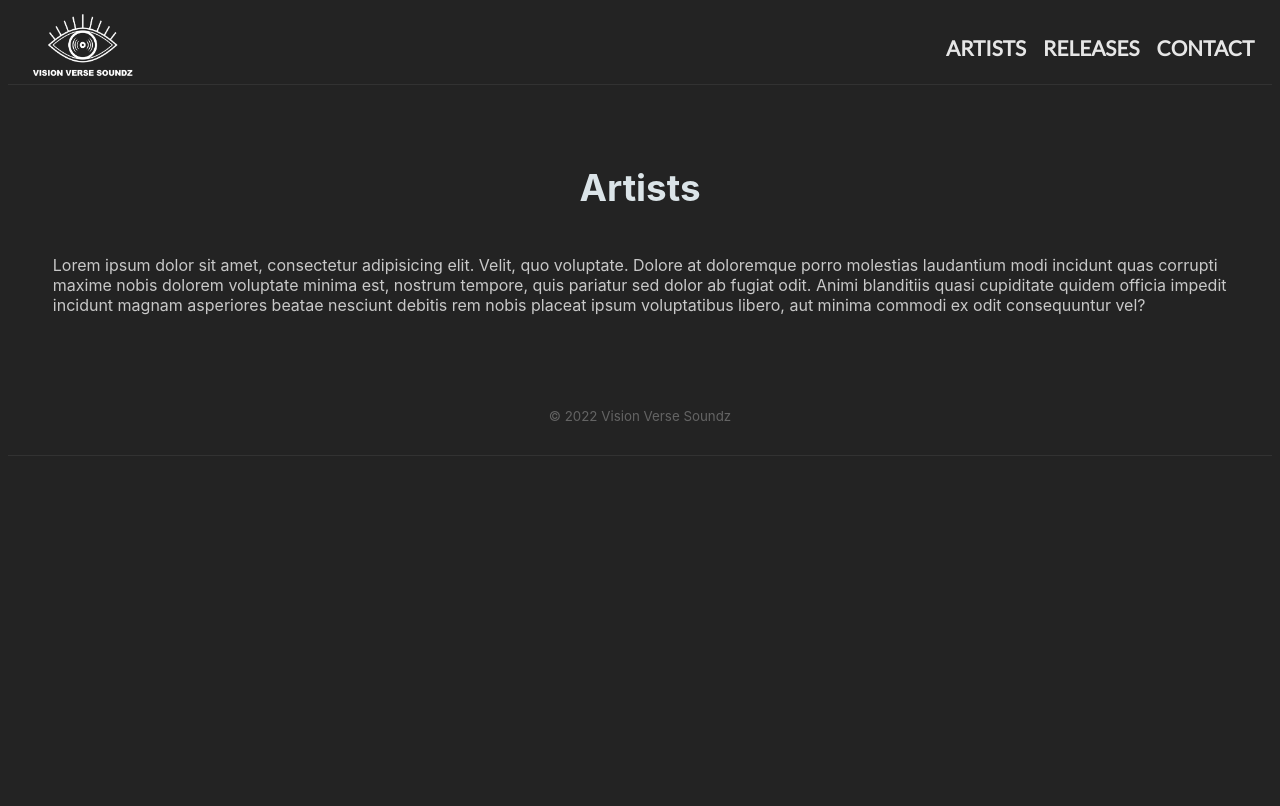
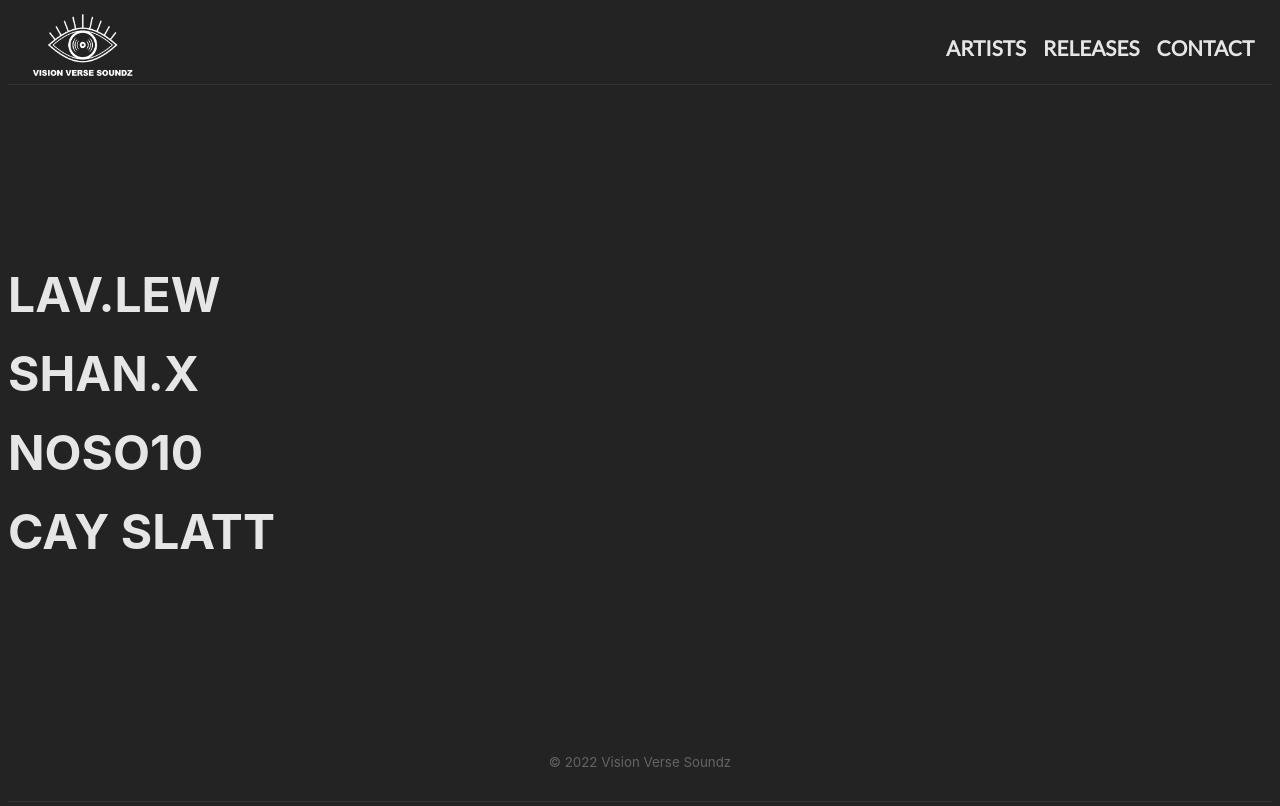
Before and after one commit to jasoncassella/vision-verse-soundz, a Next.js app: page /artists in a window 1280 px wide. Shown: the top 806 px of the page. Built offline with nearby package versions, Linux system fonts and the light colour scheme.

Commit message:
setup barebones for artist page

```diff
--- /dev/null
+++ b/data.js
@@ -0,0 +1,27 @@
+// eslint-disable-next-line import/no-anonymous-default-export
+export default [
+	{
+		id: 1,
+		name: 'Lav.Lew',
+		description:
+			"Lav.Lew is an upcoming melodic rapper from South Florida. Law.Lew is a storyteller and tells emotional stories that he and his loved ones have been through. He's been making music his whole life but just recently began recording and releasing it. His strong melodic flow, genuine energy, and the feeling he puts on every track have begun to build a fanbase everywhere he's heard.",
+	},
+	{
+		id: 2,
+		name: 'Shan.X',
+		description:
+			'Shan.X is a 20-year-old singer, rapper, model, and YouTube personality. Native to New York, the young artist attacks a large number of versatile beats and styles of production and mashes the style of the production with her own unique style. Shan.X combines styles of a wide variety of inspirations in her music ranging from Rico Nasty to Summer Walker and many others.',
+	},
+	{
+		id: 3,
+		name: 'Noso10',
+		description:
+			'Noso1o is a 20-year-old rapper from Baltimore MD. Noso1o has a variety of influences and is constantly approaching each song and project with a unique lends and style. He took an interest in rap at a young age, though his primary focus growing up was poetry. By the start of the pandemic, he applied his writing skills to blend his two passions and stepped in the studio where his music career began.',
+	},
+	{
+		id: 4,
+		name: 'Cay Slatt',
+		description:
+			'Cay Slatt is a 20-year-old rapper from Brooklyn NY. Inspired by many great New York rappers that have come before him, Cay Slatt aims to once again change the game and put the city on his back. With roots in Drill, Cay Slatt attacks a variety of styles of beats and aims to look at each song with a unique style and approach. With a naturally unique/deep voice combined with complex lyrics and a hard delivery Cay Slatt stands out among other rappers.',
+	},
+];
--- a/pages/artists/index.js
+++ b/pages/artists/index.js
@@ -1,15 +1,27 @@
 import Head from 'next/head';
 import Navbar from '../../components/Navbar';
+import data from '../../data';
+import Link from 'next/link';
 
 const Artists = () => {
 	return (
-		<>
+		<section className='artists'>
 			<Head>
 				<title>VVS | Artists</title>
 			</Head>
-			<h1 className='title'>Artists</h1>
-			<p className="text">Lorem ipsum dolor sit amet, consectetur adipisicing elit. Velit, quo voluptate. Dolore at doloremque porro molestias laudantium modi incidunt quas corrupti maxime nobis dolorem voluptate minima est, nostrum tempore, quis pariatur sed dolor ab fugiat odit. Animi blanditiis quasi cupiditate quidem officia impedit incidunt magnam asperiores beatae nesciunt debitis rem nobis placeat ipsum voluptatibus libero, aut minima commodi ex odit consequuntur vel?</p>
-		</>
+			<h1>
+				<Link href='#'>Lav.Lew</Link>
+			</h1>
+			<h1>
+				<Link href='#'>Shan.X</Link>
+			</h1>
+			<h1>
+				<Link href='#'>Noso10</Link>
+			</h1>
+			<h1>
+				<Link href='#'>Cay Slatt</Link>
+			</h1>
+		</section>
 	);
 };
 
--- a/pages/contact.js
+++ b/pages/contact.js
@@ -2,13 +2,13 @@ import Head from 'next/head';
 
 const Contact = () => {
 	return (
-		<>
+		<section className='contact'>
 			<Head>
 				<title>VVS | Contact</title>
 			</Head>
 			<h1 className='title'>Contact</h1>
       <p className="text">Lorem ipsum, dolor sit amet consectetur adipisicing elit. Deserunt fugit necessitatibus consequatur et ea deleniti. Id temporibus sunt ab, neque, fugiat ipsa dolores accusantium autem natus praesentium magni assumenda commodi illo, unde maxime sed molestias? Eveniet ipsum ab vitae quasi deserunt, molestiae inventore iusto totam voluptate sequi in error temporibus vel nihil incidunt alias mollitia. Numquam aperiam reiciendis corporis expedita.</p>
-		</>
+		</section>
 	);
 };
 
--- a/pages/index.js
+++ b/pages/index.js
@@ -4,7 +4,7 @@ import { Inter } from '@next/font/google';
 
 export default function Home() {
 	return (
-		<>
+		<section className='home'>
 			<Head>
 				<title>Vision Verse Soundz</title>
 				<meta name='description' content='Management Company' />
@@ -15,6 +15,6 @@ export default function Home() {
 				<h1 className='title'>Vision Verse Soundz</h1>
 			<p className="text">Lorem ipsum dolor sit amet consectetur adipisicing elit. Repudiandae sequi veritatis quaerat maiores neque nihil nemo voluptatibus esse accusantium necessitatibus similique dolore iure aperiam cupiditate adipisci, commodi voluptas hic! Impedit debitis nemo eius qui corrupti illo totam? Perspiciatis excepturi tenetur saepe eum ratione voluptatem nisi, assumenda minus sed deserunt quidem eaque delectus quisquam dolores natus laborum nesciunt.</p>
 			</div>
-		</>
+		</section>
 	);
 }
--- a/pages/releases.js
+++ b/pages/releases.js
@@ -2,13 +2,13 @@ import Head from 'next/head';
 
 const Releases = () => {
 	return (
-		<>
+		<section className='releases'>
 			<Head>
 				<title>VVS | Releases</title>
 			</Head>
 			<h1 className='title'>Releases</h1>
 			<p className="text">Lorem ipsum dolor sit amet consectetur adipisicing elit. Ipsum asperiores veritatis inventore quibusdam placeat. Debitis odio error molestias deserunt voluptates fugiat, omnis aliquam nobis magni repudiandae quisquam assumenda nisi pariatur labore aut eligendi possimus eaque ducimus culpa porro delectus ipsam sed rem. Tempore numquam animi fuga deleniti, voluptatum alias, ducimus sed nam repellendus ipsam expedita modi officia id.</p>
-		</>
+		</section>
 	);
 };
 
--- a/styles/globals.css
+++ b/styles/globals.css
@@ -61,6 +61,7 @@ nav #logo {
   nav {
     padding: 0.2em 0.5em;
   }
+
   nav a {
     font-size: 1rem;
   }
@@ -70,10 +71,12 @@ nav #logo {
   nav {
     padding: 0.2em 0em;
   }
+
   nav a {
     font-size: 0.9rem;
   }
 }
+
 footer {
   display: block;
   text-align: center;
@@ -103,3 +106,16 @@ footer {
   color: rgb(200, 200, 200);
   padding: 0 2.8rem;
 }
+
+section {
+  padding: 5rem 0rem;
+}
+
+.artists a {
+  font-size: 3rem;
+  text-transform: uppercase;
+}
+
+.artists a:hover {
+  color: rgb(153, 194, 210);
+}
```
